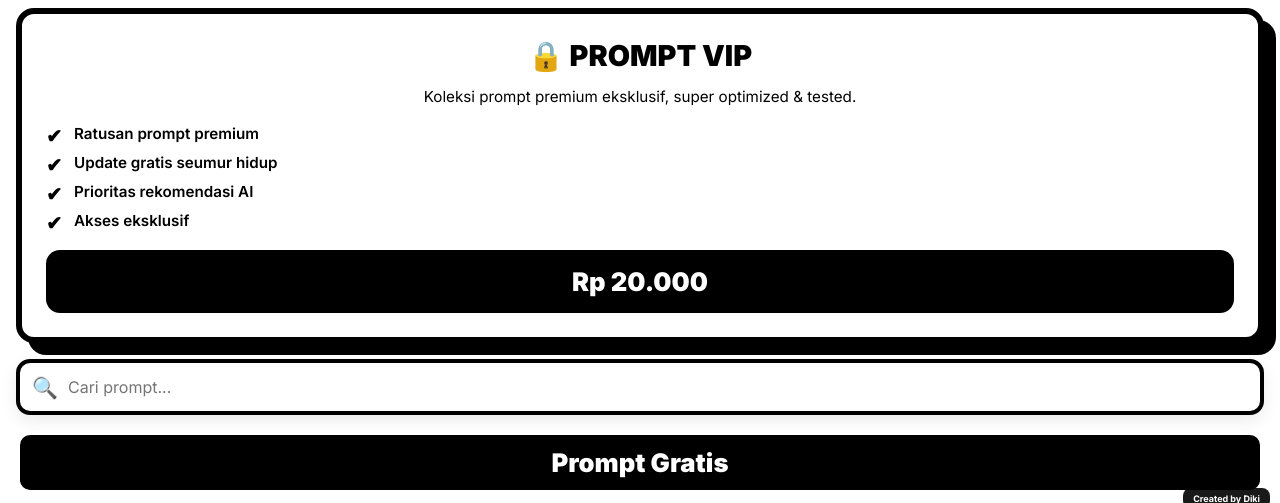
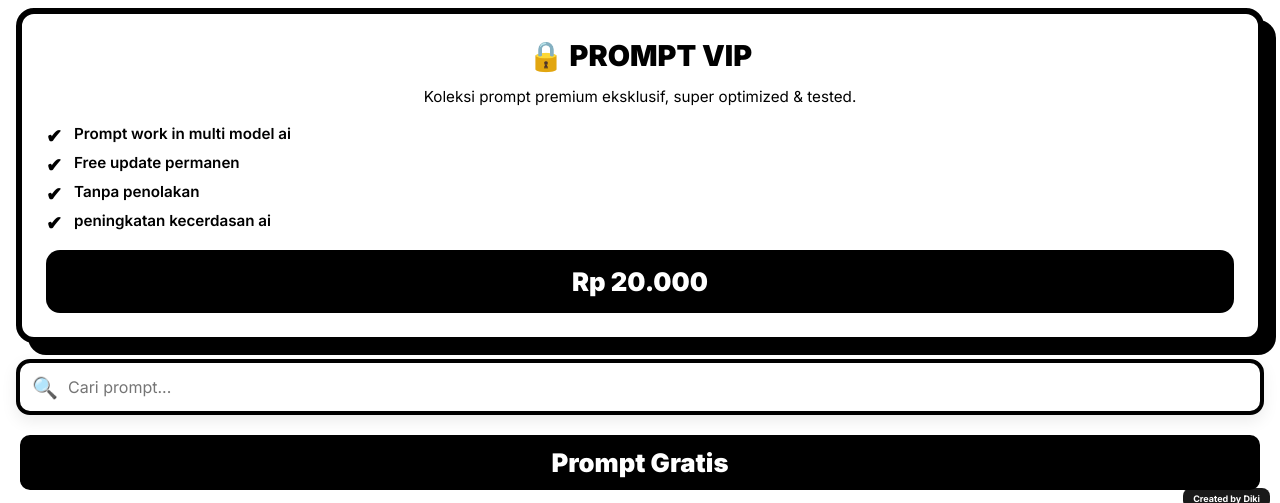
Before and after one commit to dikiwibu567/prompt-koleksi, a plain HTML site: page index.html in a window 1280 px wide. Shown: the part 281-784 px from the top of the page. Drawn offline with Linux system fonts and the light colour scheme.

Commit message:
Update index.html

```diff
--- a/index.html
+++ b/index.html
@@ -34,10 +34,10 @@
             <div class="vip-title">🔒 PROMPT VIP</div>
             <div class="vip-desc">Koleksi prompt premium eksklusif, super optimized & tested.</div>
             <ul class="vip-features">
-                <li>Ratusan prompt premium</li>
-                <li>Update gratis seumur hidup</li>
-                <li>Prioritas rekomendasi AI</li>
-                <li>Akses eksklusif</li>
+                <li>Prompt work in multi model ai</li>
+                <li>Free update permanen</li>
+                <li>Tanpa penolakan</li>
+                <li>peningkatan kecerdasan ai</li>
             </ul>
             <a href="https://wa.me/62895329700376?text=Halo%20Admin%20Diki%2C%20saya%20mau%20beli%20Prompt%20VIP%20seharga%20Rp%2020.000" target="_blank" class="vip-btn">Rp 20.000</a>
         </div>
```
